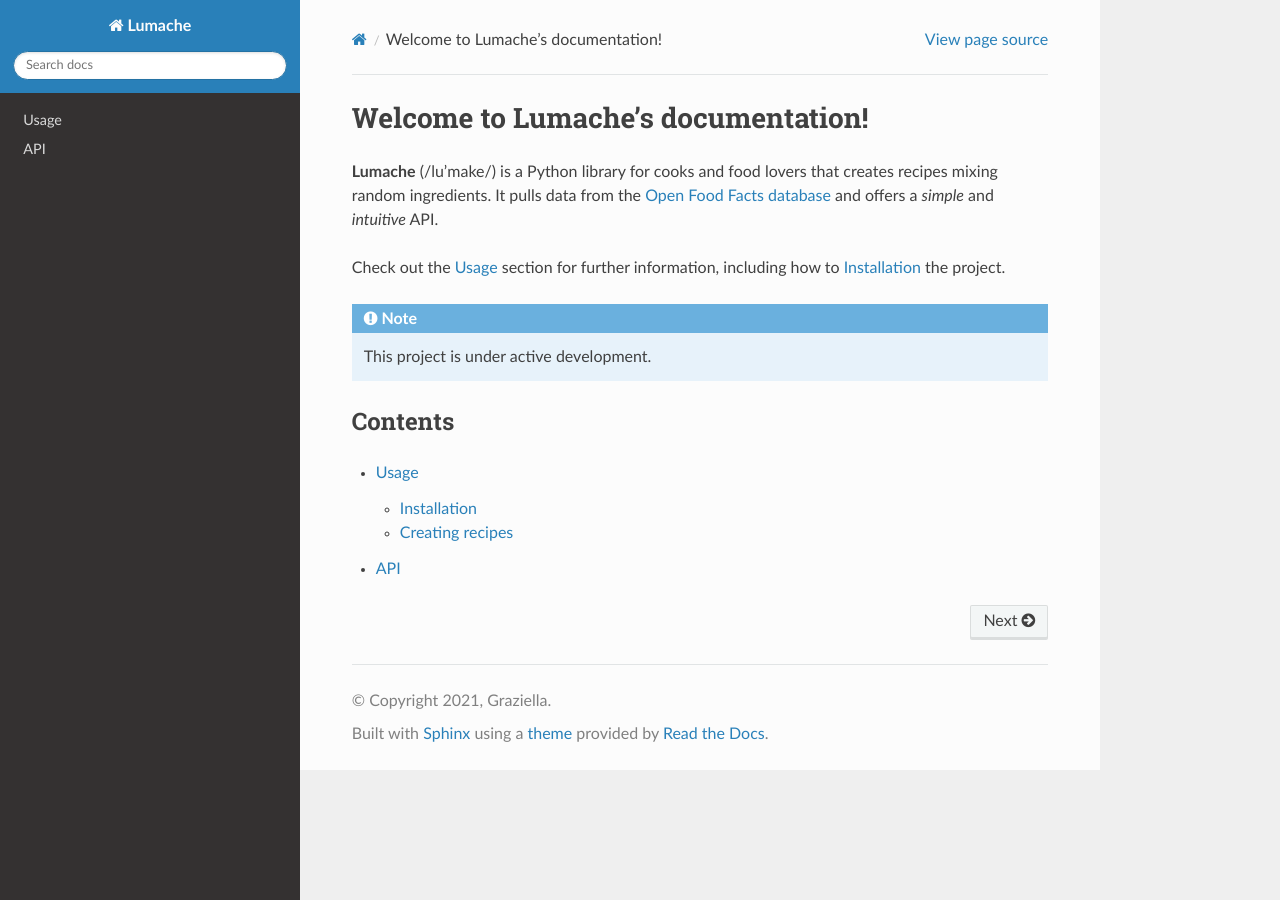
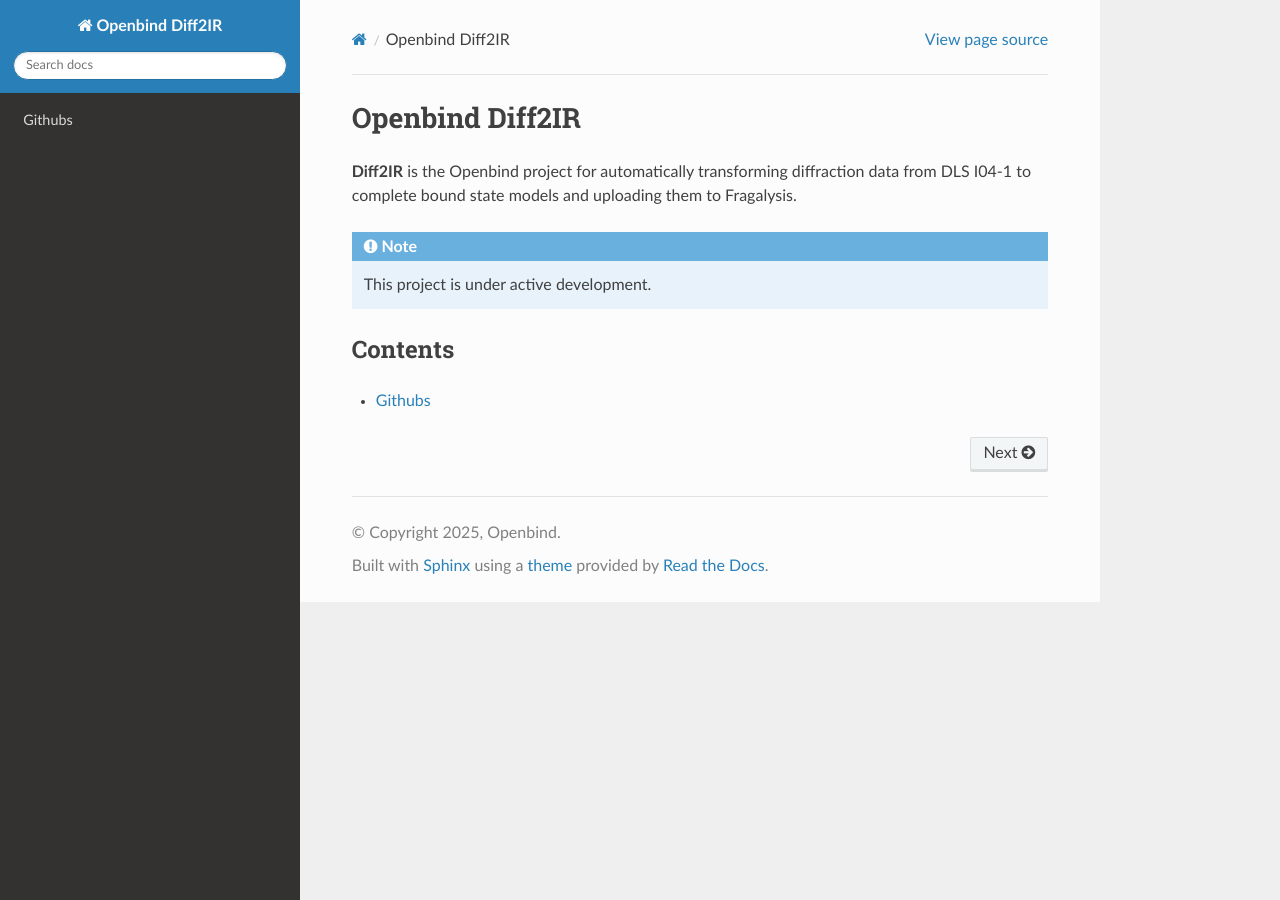
Before and after one commit to xchem/OpenbindDiff2IRDocs, a Sphinx documentation site: the page built from docs/source/index.rst, in a window 1280 px wide. Built offline with Sphinx 7.4.7 and the Read the Docs theme 3.1.0, drawn with Linux system fonts in a browser that asks for light colours.

Commit message:
Update template

```diff
--- a/docs/source/conf.py
+++ b/docs/source/conf.py
@@ -2,9 +2,9 @@
 
 # -- Project information
 
-project = 'Lumache'
-copyright = '2021, Graziella'
-author = 'Graziella'
+project = 'Openbind Diff2IR'
+copyright = '2025, Openbind'
+author = 'Conor F Wild'
 
 release = '0.1'
 version = '0.1.0'
--- a/docs/source/index.rst
+++ b/docs/source/index.rst
@@ -1,13 +1,7 @@
-Welcome to Lumache's documentation!
+Openbind Diff2IR
 ===================================
 
-**Lumache** (/lu'make/) is a Python library for cooks and food lovers
-that creates recipes mixing random ingredients.
-It pulls data from the `Open Food Facts database <https://world.openfoodfacts.org/>`_
-and offers a *simple* and *intuitive* API.
-
-Check out the :doc:`usage` section for further information, including
-how to :ref:`installation` the project.
+**Diff2IR** is the Openbind project for automatically transforming diffraction data from DLS I04-1 to complete bound state models and uploading them to Fragalysis.
 
 .. note::
 
@@ -17,6 +11,4 @@
 --------
 
 .. toctree::
-
-   usage
-   api
+   githubs
--- a/pyproject.toml
+++ b/pyproject.toml
@@ -3,6 +3,6 @@
 build-backend = "flit_core.buildapi"
 
 [project]
-name = "lumache"
-authors = [{name = "Graziella", email = "graziella@lumache"}]
+name = "OpenbindDiff2IR"
+authors = [{name = "Conor F Wild", email = "c.wild@diamond.ac.uk"}]
 dynamic = ["version", "description"]
```
Also changed, not shown: docs/source/githubs.rst (added, +12 -0 lines), lumache.py (deleted, +0 -23 lines).
